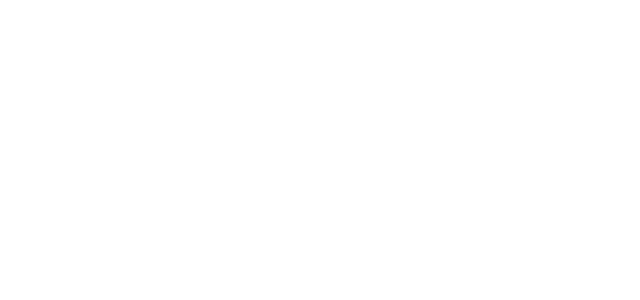
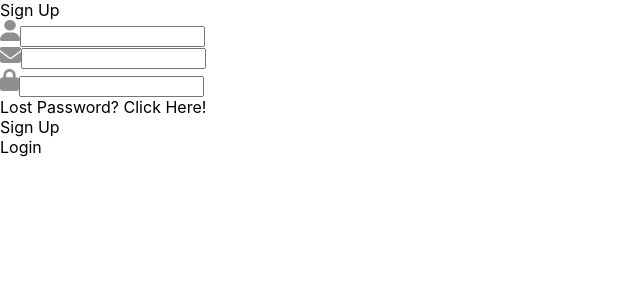
Before and after one commit to SwathiPriya37/signup-login_form, a React (Create React App) app: page / in a window 1280 px wide. Shown: the top 300 px of the page, without its empty margins (0-640 px from the left). Built offline with nearby package versions, Linux system fonts and the light colour scheme.

Commit message:
modified the input format

```diff
--- a/src/components/LoginSignup/LoginSignup.jsx
+++ b/src/components/LoginSignup/LoginSignup.jsx
@@ -7,8 +7,30 @@ import password_icon from '../Assets/password.png'
 
 const LoginSignup = () => {
   return (
-    <div>
-
+    <div className='container'>
+      <div className="heade">
+        <div className="text">Sign Up</div>
+        <div className="underline"></div>
+      </div>
+      <div className="inputs">
+        <div className="input">
+            <img src={user_icon} alt="" />
+            <input type="text" name="" id="" />
+        </div>
+        <div className="input">
+            <img src={email_icon} alt="" />
+            <input type="email" name="" id="" />
+        </div>
+        <div className="input">
+            <img src={password_icon} alt="" />
+            <input type="password" name="" id="" />
+        </div>
+      </div>
+      <div className="forgot-password">Lost Password? <span>Click Here!</span></div>
+      <div className="submit-container">
+        <div className="submit">Sign Up</div>
+        <div className="submit">Login</div>
+      </div>
     </div>
   )
 }
```
